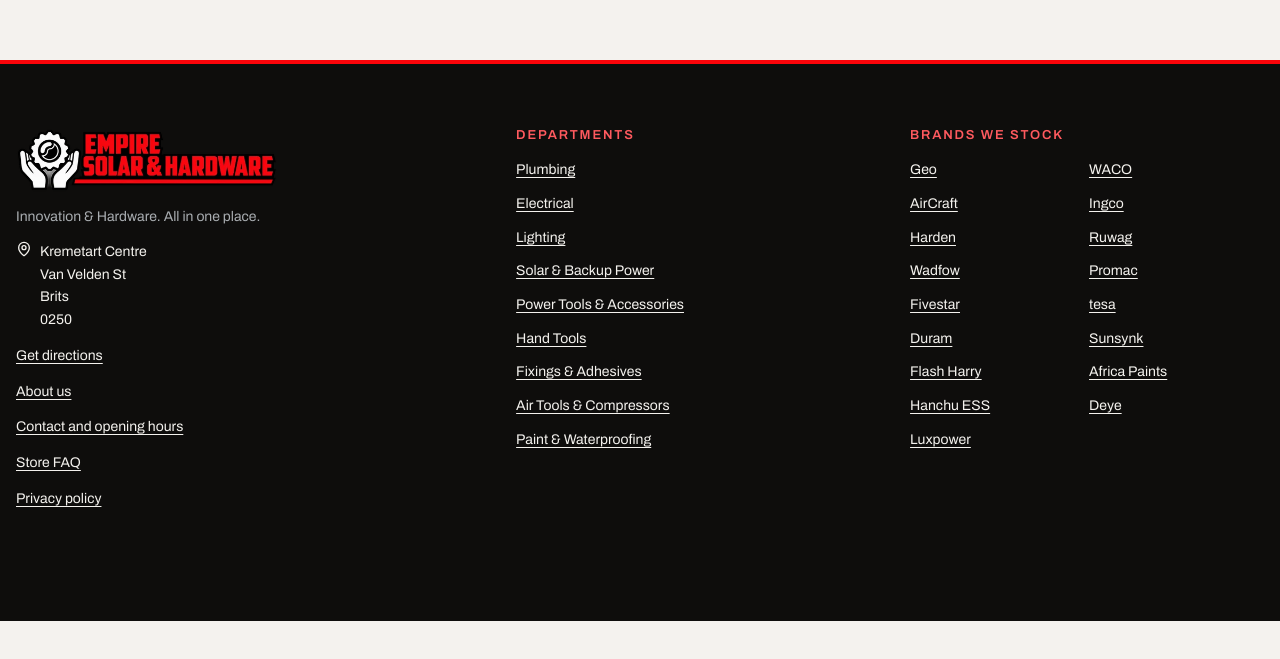
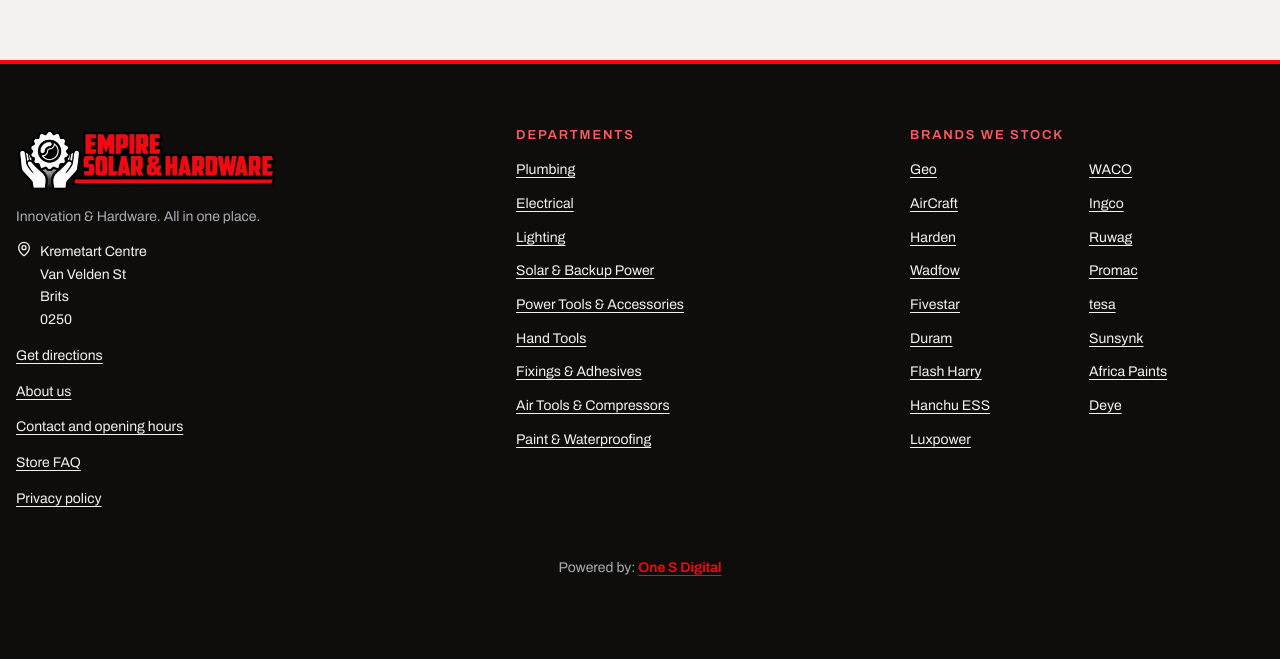
Before and after one commit to One-S-Digital/Empire-Solar-and-hardware, a Next.js app in the folder site/: page /styleguide in a window 1280 px wide. Shown: the part 4382-5041 px from the top of the page. Before the commit the page ends 5003 px from the top, so only its background shows below. Built offline with nearby package versions, Linux system fonts and the light colour scheme; no server answers; a web font is replaced by a local one.

Commit message:
Footer credit: Powered by One S Digital, linked
Co-Authored-By: Claude Sonnet 5.5 <noreply@anthropic.com>

```diff
--- a/site/src/components/site/SiteFooter.module.css
+++ b/site/src/components/site/SiteFooter.module.css
@@ -65,3 +65,16 @@
 .brands {
   grid-template-columns: 1fr 1fr;
 }
+
+.credit {
+  margin-top: 48px;
+  text-align: center;
+  color: var(--on-ink-muted);
+}
+.footer .credit a {
+  color: var(--red-logo); /* the brighter red: --red is too dark to read on the footer */
+  font-weight: 600;
+}
+.footer .credit a:hover {
+  color: #fff;
+}
--- a/site/src/components/site/SiteFooter.tsx
+++ b/site/src/components/site/SiteFooter.tsx
@@ -56,6 +56,12 @@ export async function SiteFooter() {
           </ul>
         </nav>
       </div>
+      <p className={`container ${styles.credit}`}>
+        Powered by:{" "}
+        <a href="https://onesdigital.online" target="_blank" rel="noopener noreferrer">
+          One S Digital
+        </a>
+      </p>
     </footer>
   );
 }
```
